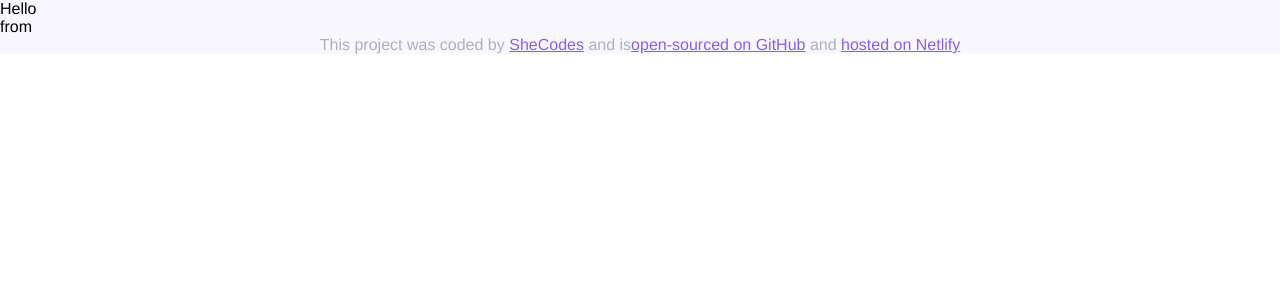
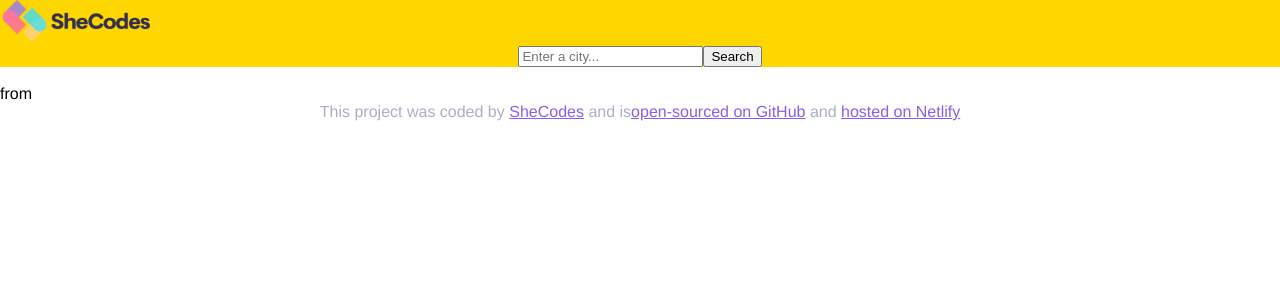
Before and after one commit to anatol-coder/react-homework-4, a React (Create React App) app: page / in a window 1280 px wide. Shown: the top 300 px of the page. Built offline with nearby package versions, Linux system fonts and the light colour scheme.

Commit message:
Header - logo and initial form

```diff
--- a/src/App.css
+++ b/src/App.css
@@ -2,3 +2,7 @@
   background-color: #f9f7fe;
   font-family: Helvetica, Arial, sans-serif;
 }
+.App .body {
+  background-color: white;
+  weight: 50%;
+}
--- a/src/App.js
+++ b/src/App.js
@@ -6,11 +6,13 @@ import Footer from "./Footer";
 function App() {
   return (
     <div className="App">
-      <Header />
-      <br />
-      <Main />
-      <br />
-      <Footer />
+      <div className="body">
+        <Header />
+        <br />
+        <Main />
+        <br />
+        <Footer />
+      </div>
     </div>
   );
 }
--- /dev/null
+++ b/src/Header.css
@@ -0,0 +1,6 @@
+.Header {
+  background-color: gold;
+}
+.Header form {
+  text-align: center;
+}
--- a/src/Header.js
+++ b/src/Header.js
@@ -1,5 +1,14 @@
 import React from "react";
+import "./Header.css";
 
 export default function Header() {
-  return "Hello";
+  return (
+    <div className="Header">
+      <img src="./logo-small.png" alt="logoshecodes" />
+      <form>
+        <input type="text" placeholder="Enter a city..." className="city" />
+        <input type="submit" value="Search" className="search" />
+      </form>
+    </div>
+  );
 }
```
Also changed, not shown: logo-small.png (added), public/logo-small.png (added).
